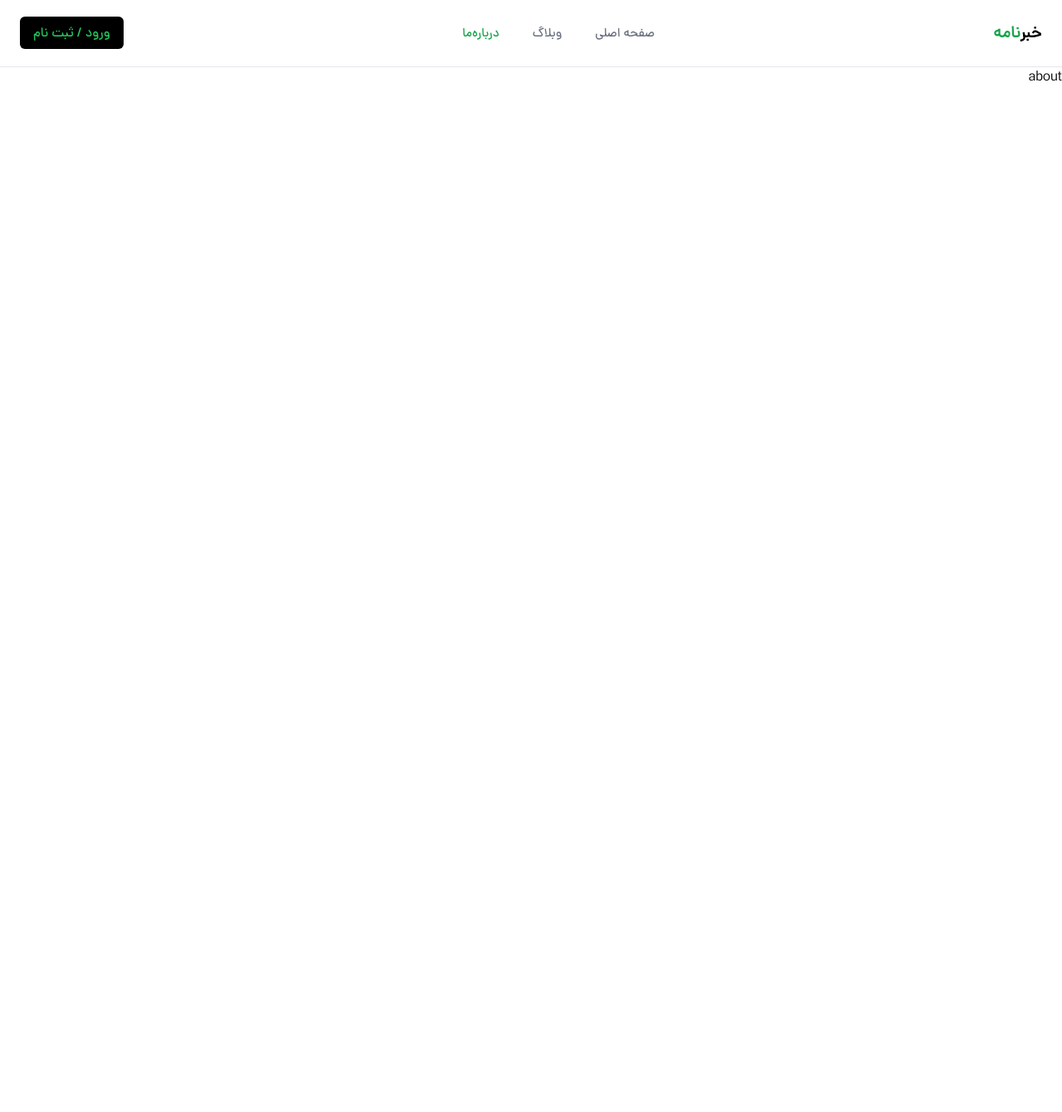
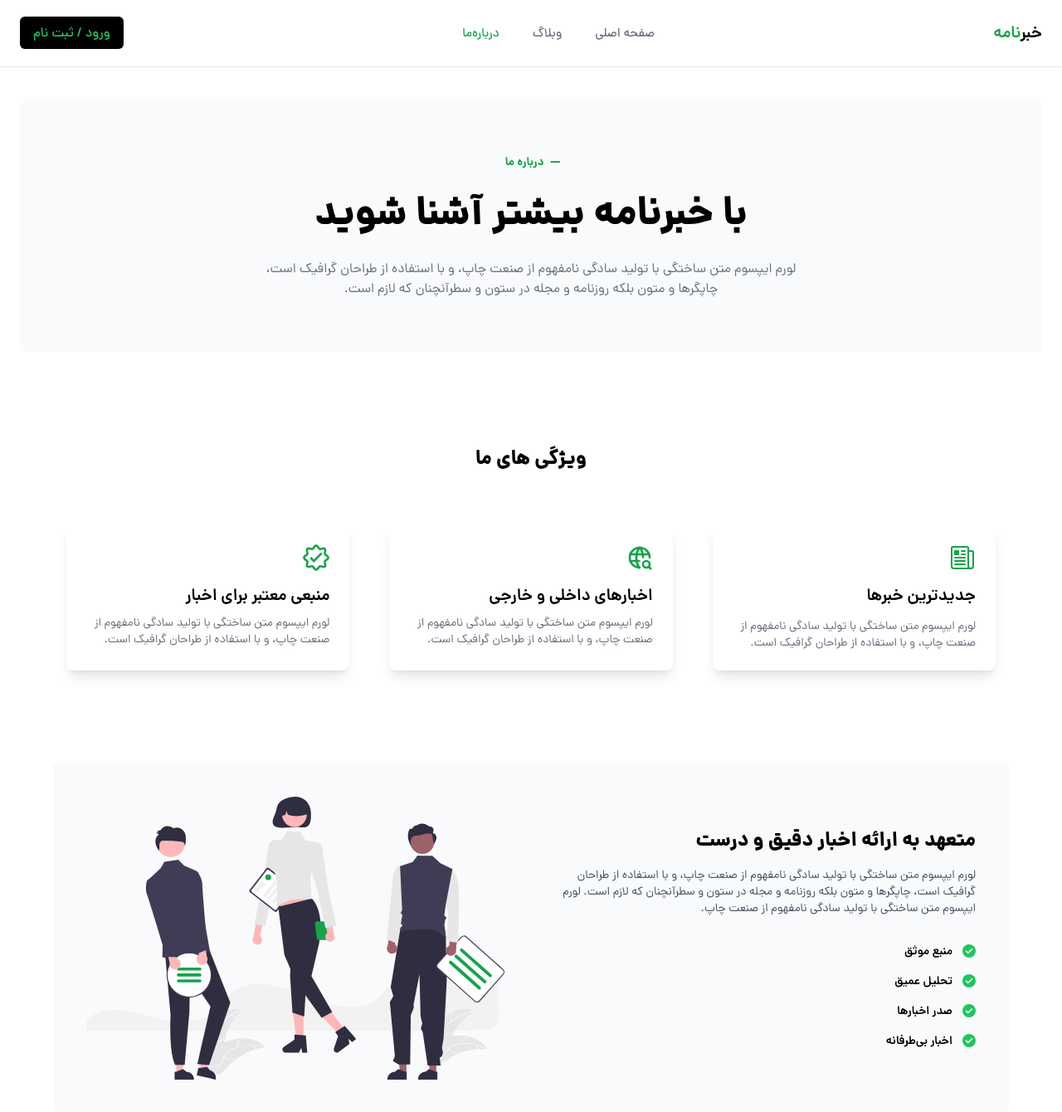
Before and after one commit to Masoud61UI/WorldNews, a Next.js app: page /about in a window 1280 px wide. Shown: the whole page at 83% size. Before the commit the page ends 800 px from the top, so only its background shows below. Built offline with nearby package versions, Linux system fonts and the light colour scheme; no server answers.

Commit message:
add about page

```diff
--- a/app/about/page.tsx
+++ b/app/about/page.tsx
@@ -1,7 +1,22 @@
-
+import Content from "@/components/aboutPage/Content";
+import Features from "@/components/aboutPage/Features";
+import HeroSection from "@/components/aboutPage/HeroSection";
+import Container from "@/components/ui/Container";
 
 export default function page() {
   return (
-    <div>about</div>
-  )
+    <Container className="flex flex-col gap-28">
+      <section>
+        <HeroSection />
+      </section>
+
+      <section>
+        <Features />
+      </section>
+
+      <section>
+        <Content />
+      </section>
+    </Container>
+  );
 }
--- /dev/null
+++ b/components/aboutPage/Content.tsx
@@ -0,0 +1,44 @@
+import Image from "next/image";
+import { FaCheck } from "react-icons/fa6";
+import aboutImg from "@/public/undraw_team_spirit_re_yl1v.svg";
+
+export default function Content() {
+  return (
+    <div className="max-w-6xl mx-auto">
+      <div className="bg-gray-50 lg:p-10 p-6 rounded-md">
+        <div className="grid md:grid-cols-2 items-center gap-16">
+          <div>
+            <h3 className="text-xl sm:text-2xl font-extrabold mb-4">
+              متعهد به ارائه اخبار دقیق و درست
+            </h3>
+            <p className="text-sm text-gray-600">
+              لورم ایپسوم متن ساختگی با تولید سادگی نامفهوم از صنعت چاپ، و با
+              استفاده از طراحان گرافیک است، چاپگرها و متون بلکه روزنامه و مجله
+              در ستون و سطرآنچنان که لازم است. لورم ایپسوم متن ساختگی با تولید
+              سادگی نامفهوم از صنعت چاپ.
+            </p>
+            <ul className="space-y-4 mt-8">
+              <li className="flex items-center text-sm font-semibold">
+                <FaCheck className="ml-3 bg-green-500 fill-white rounded-full p-[3px] size-4" />
+                منبع موثق
+              </li>
+              <li className="flex items-center text-sm font-semibold">
+                <FaCheck className="ml-3 bg-green-500 fill-white rounded-full p-[3px] size-4" />
+                تحلیل عمیق
+              </li>
+              <li className="flex items-center text-sm font-semibold">
+                <FaCheck className="ml-3 bg-green-500 fill-white rounded-full p-[3px] size-4" />
+                صدر اخبارها
+              </li>
+              <li className="flex items-center text-sm font-semibold">
+                <FaCheck className="ml-3 bg-green-500 fill-white rounded-full p-[3px] size-4" />
+                اخبار بی‌طرفانه
+              </li>
+            </ul>
+          </div>
+          <Image src={aboutImg} width={800} height={800} alt="About Image" />
+        </div>
+      </div>
+    </div>
+  );
+}
--- /dev/null
+++ b/components/aboutPage/Features.tsx
@@ -0,0 +1,57 @@
+import { IoNewspaperOutline } from "react-icons/io5";
+import { TbWorldSearch } from "react-icons/tb";
+import { GrValidate } from "react-icons/gr";
+
+export default function Features() {
+  return (
+    <div>
+      <div className="max-w-6xl mx-auto px-4">
+        <h2 className="text-2xl font-extrabold text-center mb-16">
+          ویژگی های ما
+        </h2>
+        <div className="grid grid-cols-1 md:grid-cols-2 lg:grid-cols-3 gap-12 max-md:max-w-md mx-auto">
+          <div className="bg-white rounded-lg overflow-hidden shadow-lg">
+            <div className="p-6">
+              <div className="w-8 mb-4">
+                <IoNewspaperOutline className="size-8 text-green-600" />
+              </div>
+              <h3 className="text-xl font-semibold mb-3">جدیدترین خبرها</h3>
+              <p className="text-gray-500 text-sm">
+                لورم ایپسوم متن ساختگی با تولید سادگی نامفهوم از صنعت چاپ، و با
+                استفاده از طراحان گرافیک است.
+              </p>
+            </div>
+          </div>
+          <div className="bg-white rounded-lg overflow-hidden shadow-lg">
+            <div className="p-6">
+              <div className="w-8 mb-4">
+                <TbWorldSearch className="size-8 text-green-600" />
+              </div>
+              <h3 className="text-xl font-semibold mb-2">
+                اخبارهای داخلی و خارجی
+              </h3>
+              <p className="text-gray-500 text-sm">
+                لورم ایپسوم متن ساختگی با تولید سادگی نامفهوم از صنعت چاپ، و با
+                استفاده از طراحان گرافیک است.
+              </p>
+            </div>
+          </div>
+          <div className="bg-white rounded-lg overflow-hidden shadow-lg">
+            <div className="p-6">
+              <div className="w-8 mb-4">
+                <GrValidate className="size-8 text-green-600" />
+              </div>
+              <h3 className="text-xl font-semibold mb-2">
+                منبعی معتبر برای اخبار
+              </h3>
+              <p className="text-gray-500 text-sm">
+                لورم ایپسوم متن ساختگی با تولید سادگی نامفهوم از صنعت چاپ، و با
+                استفاده از طراحان گرافیک است.
+              </p>
+            </div>
+          </div>
+        </div>
+      </div>
+    </div>
+  );
+}
--- /dev/null
+++ b/components/aboutPage/HeroSection.tsx
@@ -0,0 +1,23 @@
+export default function HeroSection() {
+  return (
+    <div className="bg-gray-50 px-6 py-16 rounded-lg mt-10">
+      <div className="text-center max-w-2xl max-md:max-w-md mx-auto">
+        <div>
+          <p className="text-sm font-bold text-green-600 mb-6">
+            <span className="rotate-90 inline-block ml-2">|</span> درباره ما
+          </p>
+          <h2 className="md:text-5xl text-3xl font-extrabold md:!leading-[55px]">
+            با خبرنامه بیشتر آشنا شوید
+          </h2>
+          <div className="mt-7">
+            <p className="text-sm sm:text-base text-gray-500 leading-relaxed">
+              لورم ایپسوم متن ساختگی با تولید سادگی نامفهوم از صنعت چاپ، و با
+              استفاده از طراحان گرافیک است، چاپگرها و متون بلکه روزنامه و مجله
+              در ستون و سطرآنچنان که لازم است.
+            </p>
+          </div>
+        </div>
+      </div>
+    </div>
+  );
+}
```
Also changed, not shown: public/undraw_team_spirit_re_yl1v.svg (added).
